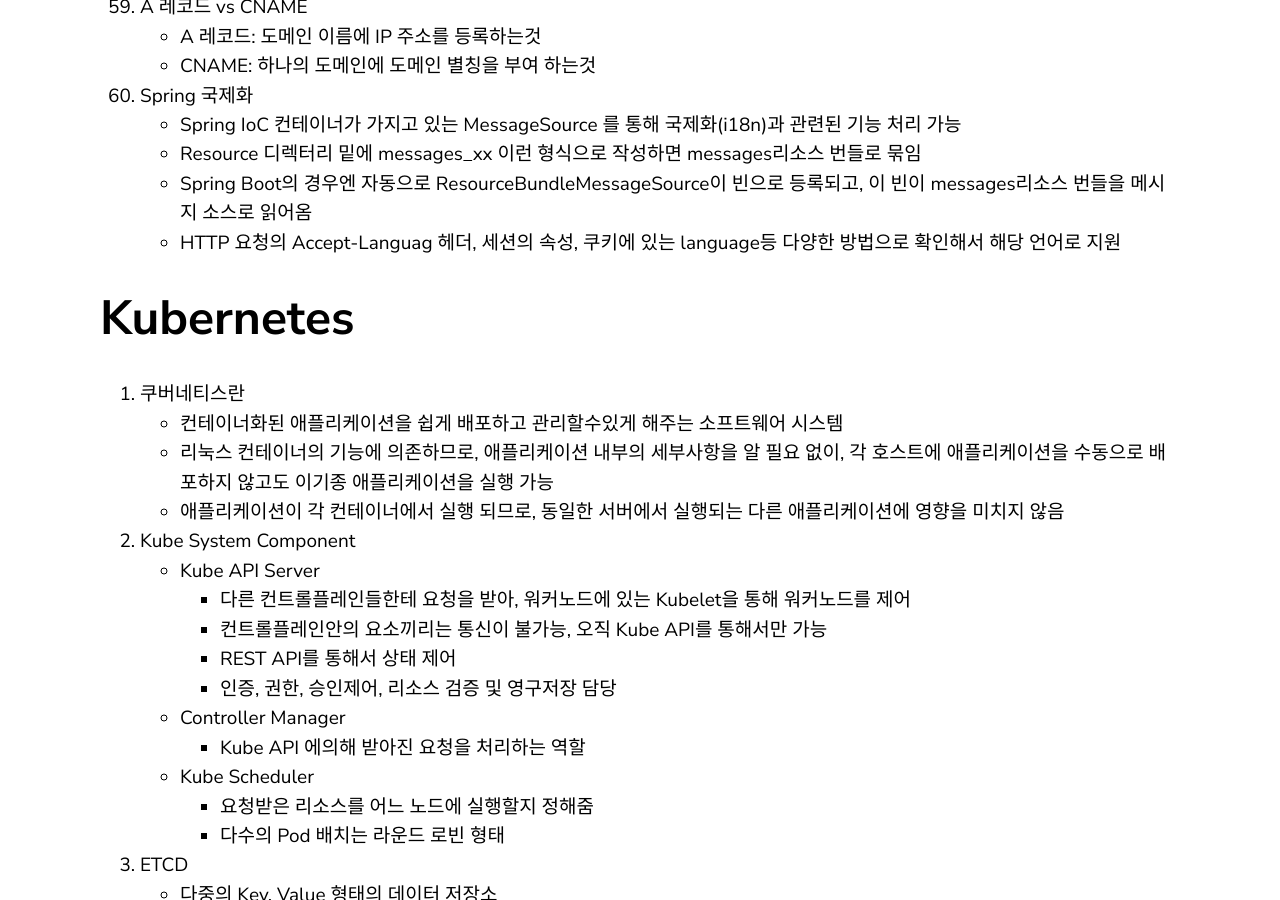
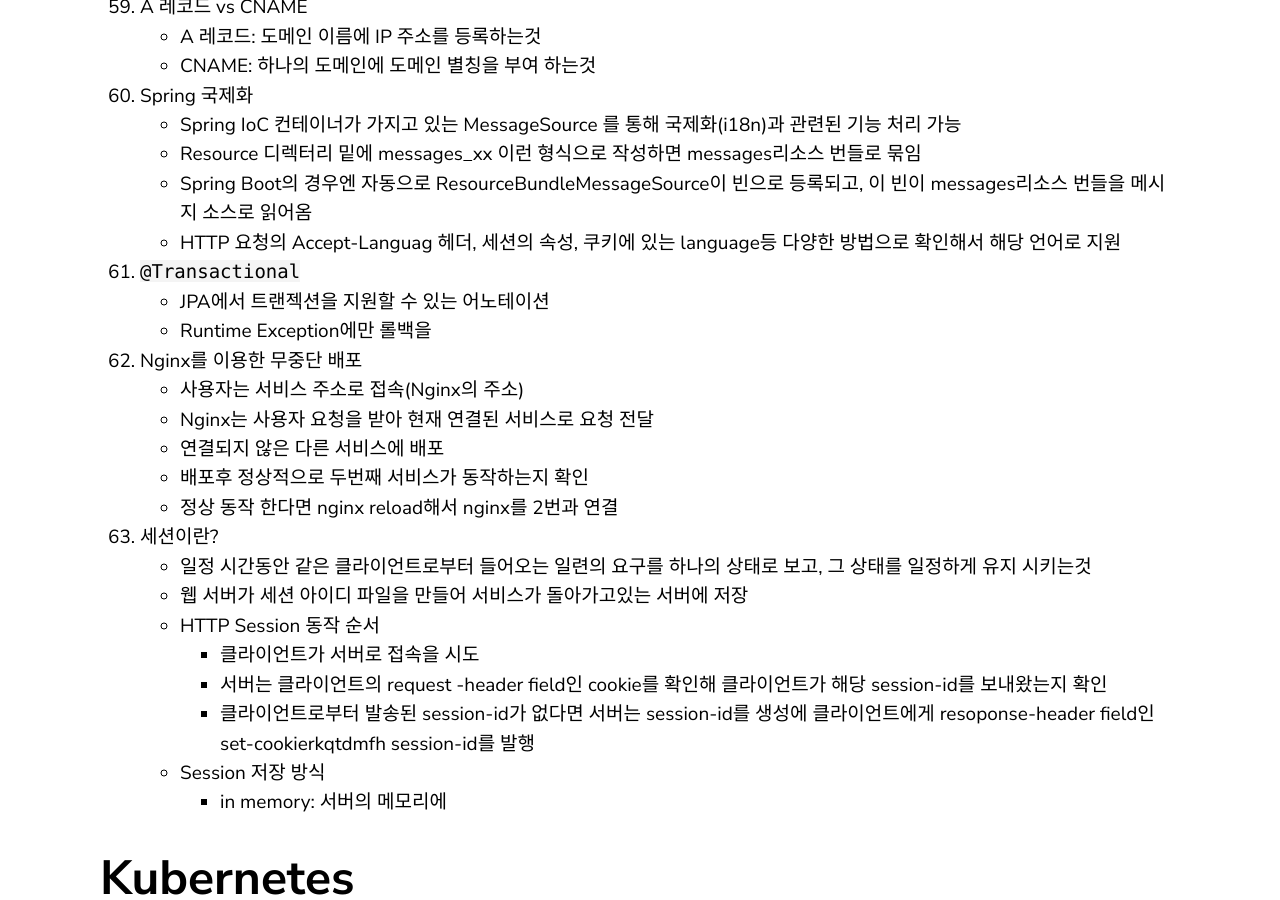
Before and after one commit to yoowonyoung/yoowonyoung.github.io, a Jekyll site: the page built from _posts/2020-08-11-Interview-03.md, in a window 1280 px wide and 900 px high, scrolled down 39206 px. Built offline with Jekyll 4.4.1, drawn with Linux system fonts in a browser that asks for light colours; comment, search, counter and statistics services are not loaded; some of the changed text lies outside the part shown.

Commit message:
Update 2020-08-11-Interview-03.md

````diff
--- a/_posts/2020-08-11-Interview-03.md
+++ b/_posts/2020-08-11-Interview-03.md
@@ -1108,8 +1108,8 @@
     - QueryDSL 사용: SQL, JPQL을 코드로 작성할 수 있도록 도와주는 빌더 API, JPA 크리테이라에 비해서 편리하고 실용적이다. 문자가 아닌 코드로 작성하기 때문에 컴파일 시점에 오류 발견 가능.
 
 49. JPA 패치 전략
-    - 연관관계에 있는 Entity를 모두 가져오는것은 Eager (~~ToOne 들의 기본)
-    - 연관관계에 있는 Entity를 가져오지 않고, getter를 통해 접근할때 가져오는것은 Lazy(~~ToMany의 기본). getTeam하면 Team의 프록시가 조회되고, getTeam().getName해야 실제 쿼리를 이용해 Team을 가져옴
+    - 연관관계에 있는 Entity를 모두 가져오는것은 Eager (~ToOne 들의 기본)
+    - 연관관계에 있는 Entity를 가져오지 않고, getter를 통해 접근할때 가져오는것은 Lazy(~ToMany의 기본). getTeam하면 Team의 프록시가 조회되고, getTeam().getName해야 실제 쿼리를 이용해 Team을 가져옴
     - ManyToOne이 5개가 있는데, 모두 Eager면 조인이 5번일어나며 그러다보면 어플리케이션의 성능저하가 발생할수있음
     - 정말 필요한 사항이 아니라면 Lazy를 사용하라고 함
 
@@ -1182,6 +1182,29 @@
     - Resource 디렉터리 밑에 messages_xx 이런 형식으로 작성하면 messages리소스 번들로 묶임
     - Spring Boot의 경우엔 자동으로 ResourceBundleMessageSource이 빈으로 등록되고, 이 빈이 messages리소스 번들을 메시지 소스로 읽어옴
     - HTTP 요청의 Accept-Languag 헤더, 세션의 속성, 쿠키에 있는 language등 다양한 방법으로 확인해서 해당 언어로 지원
+
+61. ```@Transactional```
+    - JPA에서 트랜젝션을 지원할 수 있는 어노테이션
+    - Runtime Exception에만 롤백을
+
+62. Nginx를 이용한 무중단 배포
+    - 사용자는 서비스 주소로 접속(Nginx의 주소)
+    - Nginx는 사용자 요청을 받아 현재 연결된 서비스로 요청 전달
+    - 연결되지 않은 다른 서비스에 배포
+    - 배포후 정상적으로 두번째 서비스가 동작하는지 확인
+    - 정상 동작 한다면 nginx reload해서 nginx를 2번과 연결
+
+63. 세션이란?
+    - 일정 시간동안 같은 클라이언트로부터 들어오는 일련의 요구를 하나의 상태로 보고, 그 상태를 일정하게 유지 시키는것
+    - 웹 서버가 세션 아이디 파일을 만들어 서비스가 돌아가고있는 서버에 저장
+    - HTTP Session 동작 순서
+        * 클라이언트가 서버로 접속을 시도
+        * 서버는 클라이언트의 request -header field인 cookie를 확인해 클라이언트가 해당 session-id를 보내왔는지 확인
+        * 클라이언트로부터 발송된 session-id가 없다면 서버는 session-id를 생성에 클라이언트에게 resoponse-header field인 set-cookierkqtdmfh session-id를 발행
+
+     - Session 저장 방식
+        * in memory: 서버의 메모리에
+
 
 # Kubernetes
 
````
